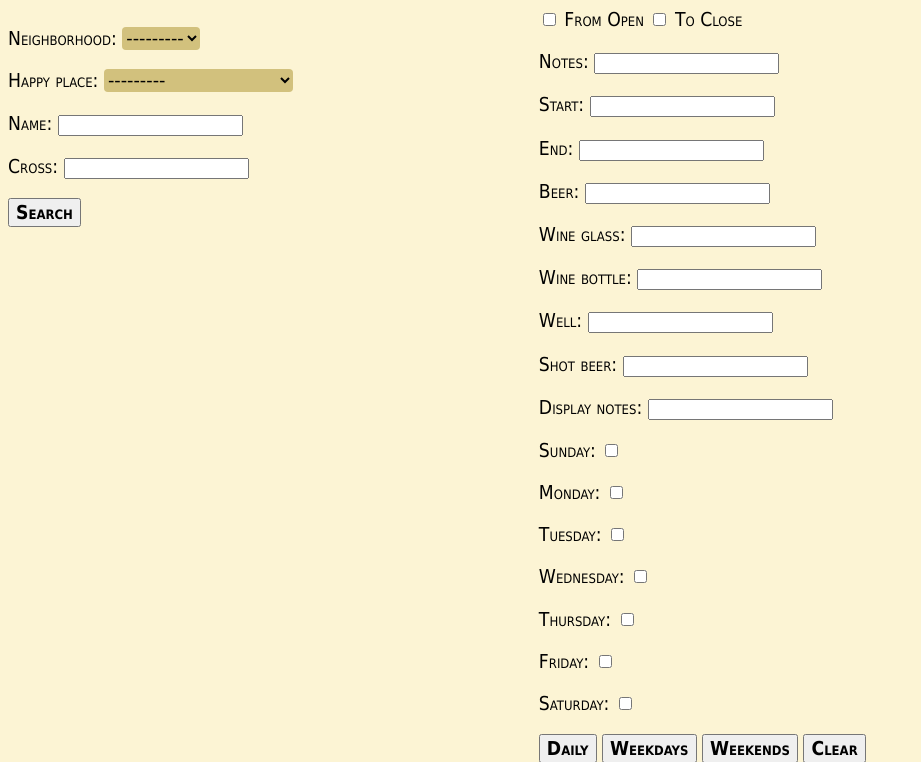
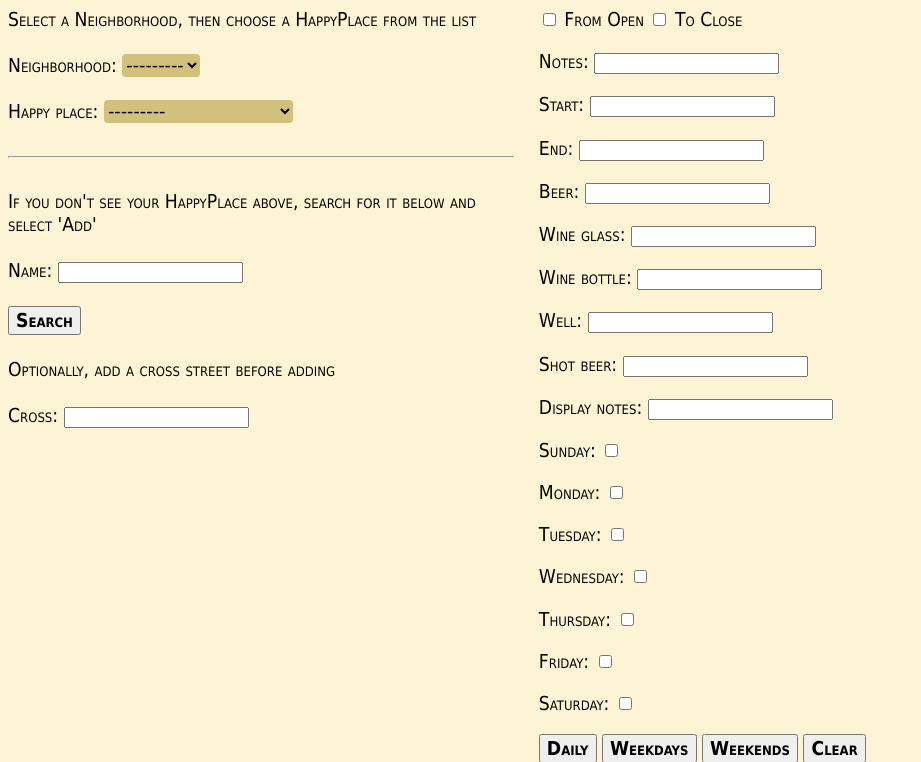
Before and after one commit to owensx/HappyPlaces, a Django app: page /admin/submit in a window 1280 px wide. Shown: the top 762 px of the page, without its empty margins (0-921 px from the left). Run offline with Django 3.2, Linux system fonts and the light colour scheme; tables that the repository leaves empty hold one stand-in row (values such as "Sample post"); some libraries are stand-ins or nearby versions.

Commit message:
rearranging submit form

```diff
--- a/src/site/static/js/submit/submit.js
+++ b/src/site/static/js/submit/submit.js
@@ -82,7 +82,7 @@ function onSearchButtonClick(){
                 '<td>'+ address +'</td>'+
                 '<td><button '+
                     'onclick=saveHappyPlace("'+ saveHappyPlaceRequest +'") '+
-                    '>Select'+
+                    '>Add'+
                 '</button></td>'+
                 '</tr>'
             );
--- a/src/site/templates/submit.html
+++ b/src/site/templates/submit.html
@@ -32,10 +32,18 @@
 
 		<div id="happyPlaceColumn" class="column">
 			<form id="happyPlaceForm" enctype="multipart/form-data">
+				Select a Neighborhood, then choose a HappyPlace from the list</br></br>
 			  	{% csrf_token %}
 
-			    {{ happy_place_submit_form.as_p }}
-			    <button type="button" id="searchButton" onClick="onSearchButtonClick()"> Search </button>
+				{{ happy_place_submit_form.neighborhood.label_tag }} {{ happy_place_submit_form.neighborhood }}</br></br>
+				{{ happy_place_submit_form.happy_place.label_tag }} {{ happy_place_submit_form.happy_place }}</br></br>
+				<hr></br>
+				If you don't see your HappyPlace above, search for it below and select 'Add'</br></br>
+				{{ happy_place_submit_form.name.label_tag }} {{ happy_place_submit_form.name }}</br></br>
+			    <button type="button" id="searchButton" onClick="onSearchButtonClick()"> Search </button></br></br>
+
+				Optionally, add a cross street before adding</br></br>
+				{{ happy_place_submit_form.cross.label_tag }} {{ happy_place_submit_form.cross }}
 			</form>
 			</br>
 			<table id="searchResults" align="center"></table>
```
